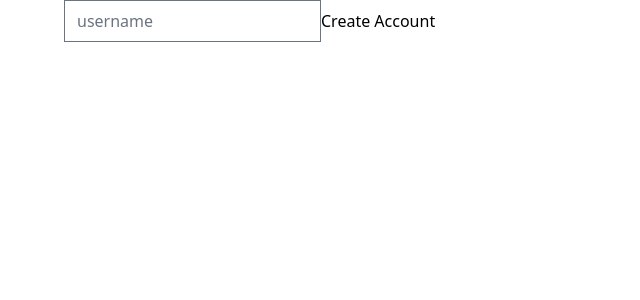
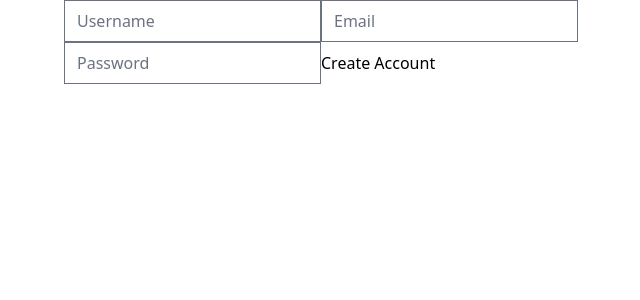
Before and after one commit to qpthedev/carrot-market, a Next.js app: page /forms in a window 1280 px wide. Shown: the top 300 px of the page, without its empty margins (288-928 px from the left). Built offline with nearby package versions, Linux system fonts and the light colour scheme.

Commit message:
React Hook Form - Register

```diff
--- a/pages/forms.tsx
+++ b/pages/forms.tsx
@@ -1,35 +1,31 @@
-import React, { useState } from "react";
+import { useForm } from "react-hook-form";
 
 export default function Forms() {
-  const [username, setUsername] = useState("");
-  const [formErrors, setFormErrors] = useState("");
-
-  const onUsernameChange = (event: React.SyntheticEvent<HTMLInputElement>) => {
-    const {
-      currentTarget: { value },
-    } = event;
-
-    setUsername(value);
-  };
-
-  const onSubmit = (event: React.SyntheticEvent<HTMLFormElement>) => {
-    event.preventDefault();
-
-    if (username === "") {
-      setFormErrors("All fields are required");
-    }
-  };
+  const { register, watch } = useForm();
 
   return (
-    <form onSubmit={onSubmit}>
+    <form>
       <input
-        value={username}
-        onChange={onUsernameChange}
+        {...register("username", {
+          required: true,
+        })}
         type="text"
-        placeholder="username"
-        required
+        placeholder="Username"
       />
-
+      <input
+        {...register("email", {
+          required: true,
+        })}
+        type="email"
+        placeholder="Email"
+      />
+      <input
+        {...register("password", {
+          required: true,
+        })}
+        type="password"
+        placeholder="Password"
+      />
       <input type="submit" value="Create Account" />
     </form>
   );
```
